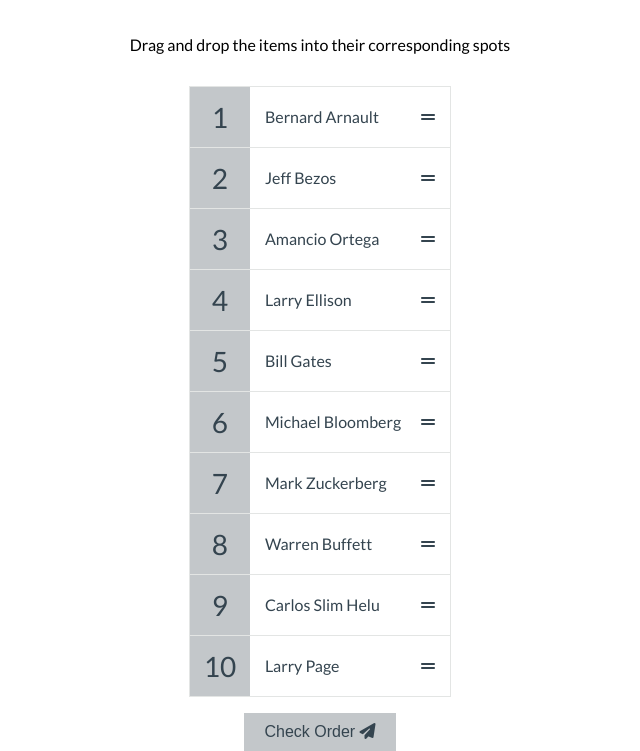
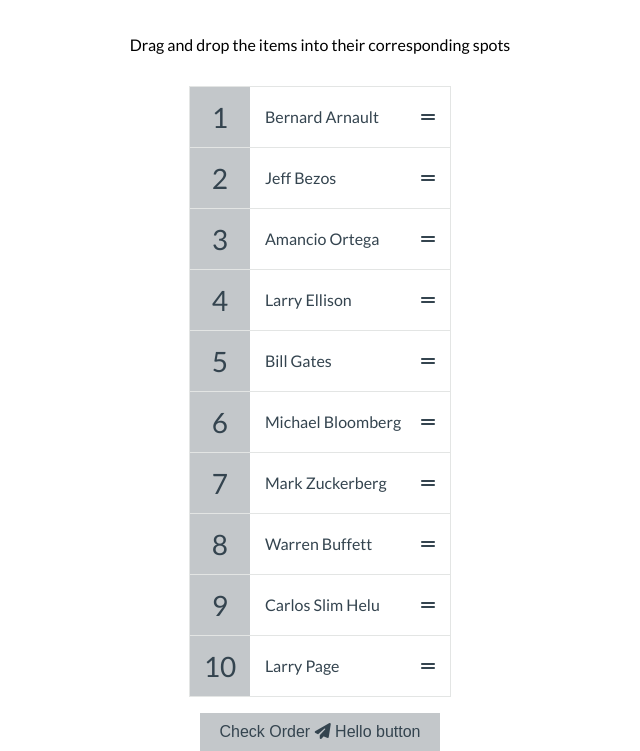
Before and after one commit to shashank-verma2000/sample, a plain HTML site: page index.html in a window 1280 px wide. Shown: the part 63-814 px from the top of the page, without its empty margins (320-960 px from the left). Drawn offline with Linux system fonts and the light colour scheme.

Commit message:
hello text

```diff
--- a/index.html
+++ b/index.html
@@ -18,6 +18,7 @@
     <button class="check-btn" id="check">
       Check Order
       <i class="fas fa-paper-plane"></i>
+      Hello button
     </button>
 
     <script src="script.js"></script>
```
